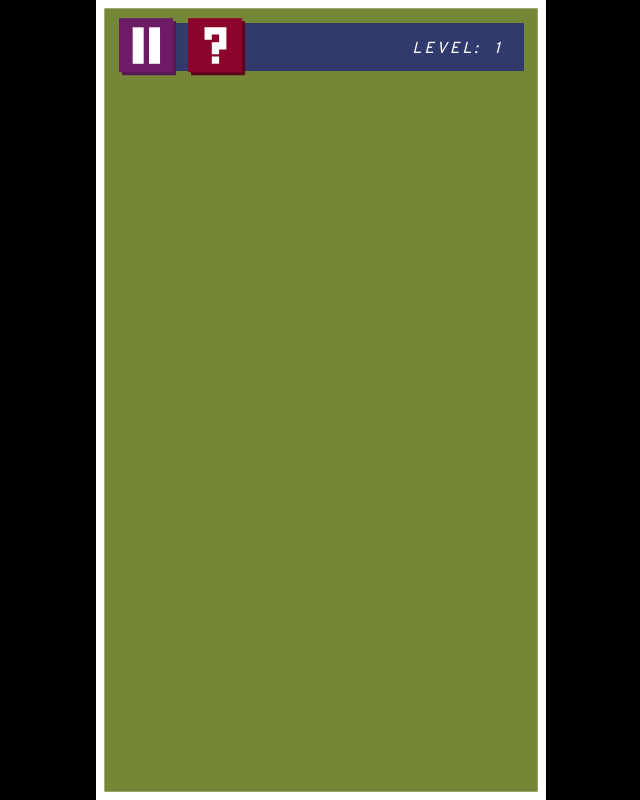
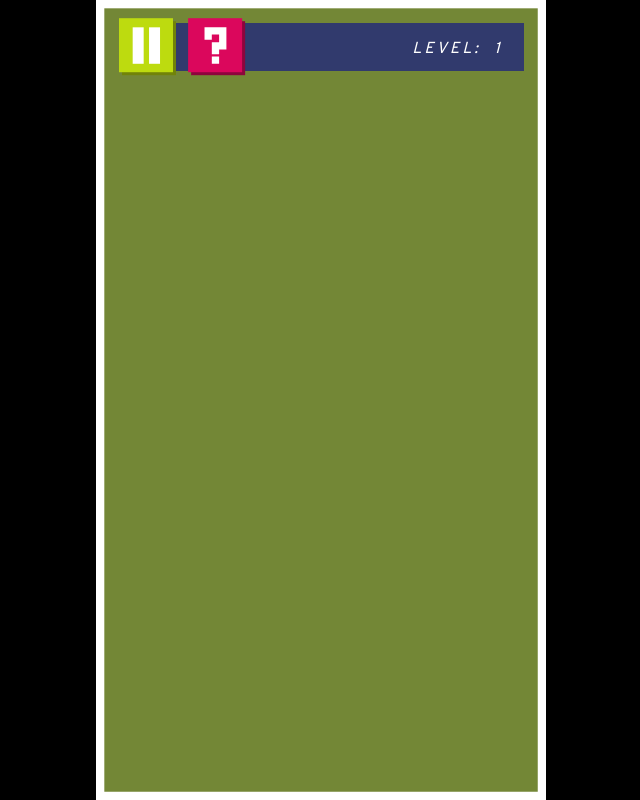
Before and after one commit to thebraingamelab/BetterGameTemplate, a plain HTML site: page index.html in a window 1280 px wide. Shown: the whole page, without its empty margins (319-959 px from the left). Drawn offline with Linux system fonts and the light colour scheme.

Commit message:
Change top bar button colors

```diff
--- a/style.css
+++ b/style.css
@@ -301,8 +301,8 @@ button {
 }
 
 #pause {
-    box-shadow: 3px 3px #581652;
-    background-color: #6E1B66;
+    background-color: rgb(189, 219, 15); /*#6E1B66;*/
+    box-shadow: 3px 3px rgb(113, 131, 9);/* #581652;*/
 }
 
 #pause:active {
@@ -317,8 +317,8 @@ button {
 }
 
 #help {
-    background-color: #8C042B;
-    box-shadow: 3px 3px #5e031d;
+    background-color: rgb(219, 7, 92);/*#8C042B;*/
+    box-shadow: 3px 3px rgb(141, 5, 60)/*#5e031d;*/
 }
 
 #help:active {
```
